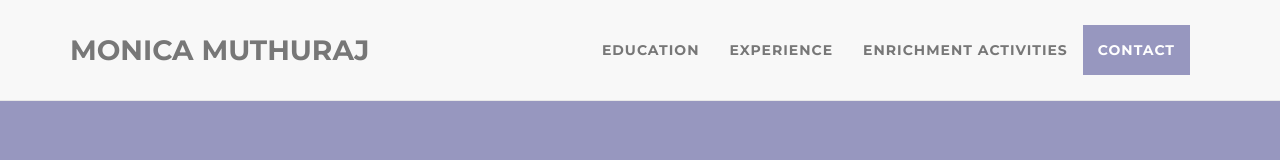
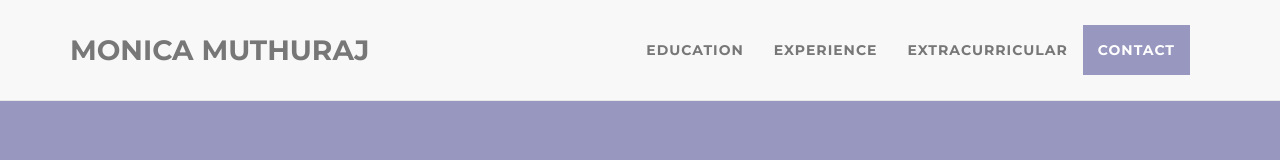
Before and after one commit to typicalmonica/monicamuthuraj, a website with bundled scripts: page index.html in a window 1280 px wide. Shown: the top 160 px of the page. Built offline with nearby package versions, Linux system fonts and the light colour scheme; a script that the page names is missing; files whose address does not match are found by name.

Commit message:
Update index.html

```diff
--- a/index.html
+++ b/index.html
@@ -65,7 +65,7 @@
                         <a href="#faq">Experience</a>
                     </li>
                     <li class="page-scroll">
-                        <a href="#team">Enrichment Activities</a>
+                        <a href="#team">Extracurricular</a>
                     </li>
                     <li class="page-scroll">
                         <a href="#contact">Contact</a>
```
